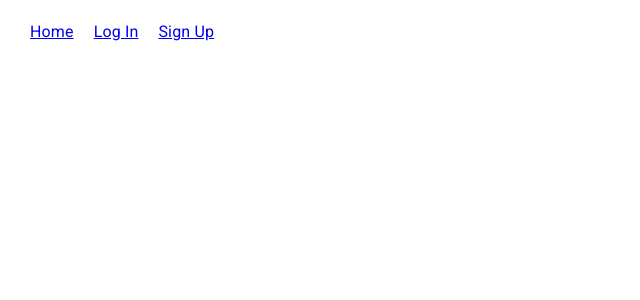
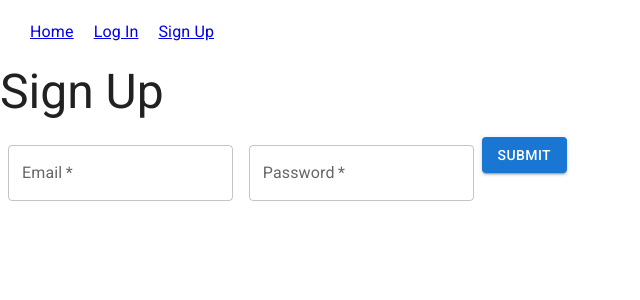
Before and after one commit to jessicamcg/cinegraph, a React (Create React App) app in the folder client/: page /login in a window 1280 px wide. Shown: the top 300 px of the page, without its empty margins (0-640 px from the left). Built offline with nearby package versions, Linux system fonts and the light colour scheme.

Commit message:
login feature working

```diff
--- a/client/src/pages/LoginForm.js
+++ b/client/src/pages/LoginForm.js
@@ -10,9 +10,56 @@ import Auth from '../utils/auth';
 
 
 export default function LoginForm() {
+    const [email, setEmail] = useState("");
+    const [password, setPassword] = useState("");
+    const [login, { error }] = useMutation(LOGIN);
+
+    const handleSubmit = async (event) => {
+      event.preventDefault();
+      try {
+        const mutationResponse = await login({
+          variables: { email: email, password: password },
+        });
+        const token = mutationResponse.data.login.token;
+        Auth.login(token);
+      } catch (e) {
+        console.log(e);
+      }
+    };
+
     return (
-        <Box>
-
+        <Box
+            component="form"
+            sx={{
+                "& .MuiTextField-root": { m: 1, width: "25ch" },
+            }}
+            noValidate
+            autoComplete="off"
+            onSubmit={handleSubmit}
+        >
+            <Typography variant="h3" component="div" gutterBottom>
+                Sign Up
+            </Typography>
+            <TextField
+                required
+                id="outlined-required"
+                label="Email"
+                defaultValue="Email"
+                value={email}
+                onInput={(e) => setEmail(e.target.value)}
+            />
+            <TextField
+                required
+                id="outlined-password-input"
+                label="Password"
+                type="password"
+                autoComplete="current-password"
+                value={password}
+                onInput={(e) => setPassword(e.target.value)}
+            />
+            <Button type="submit" variant="contained">
+                Submit
+            </Button>
         </Box>
     )
 }
```
